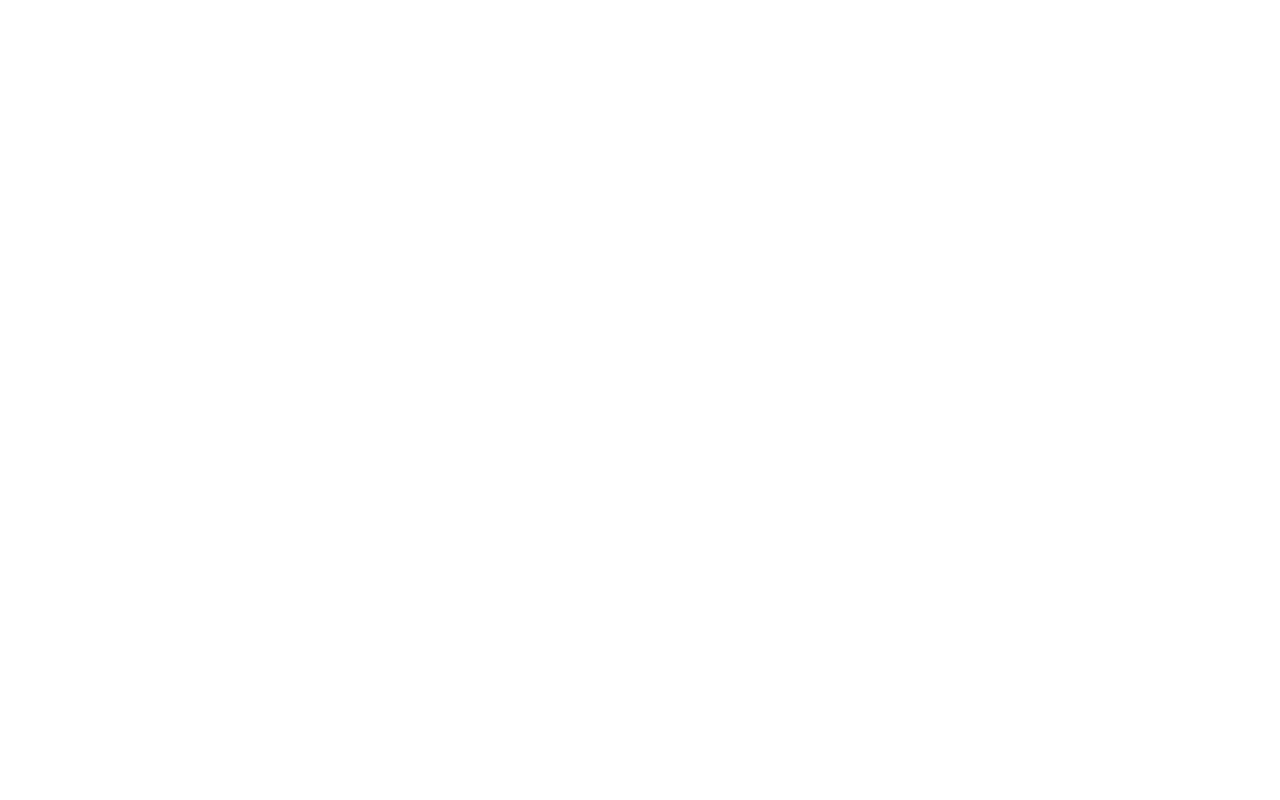
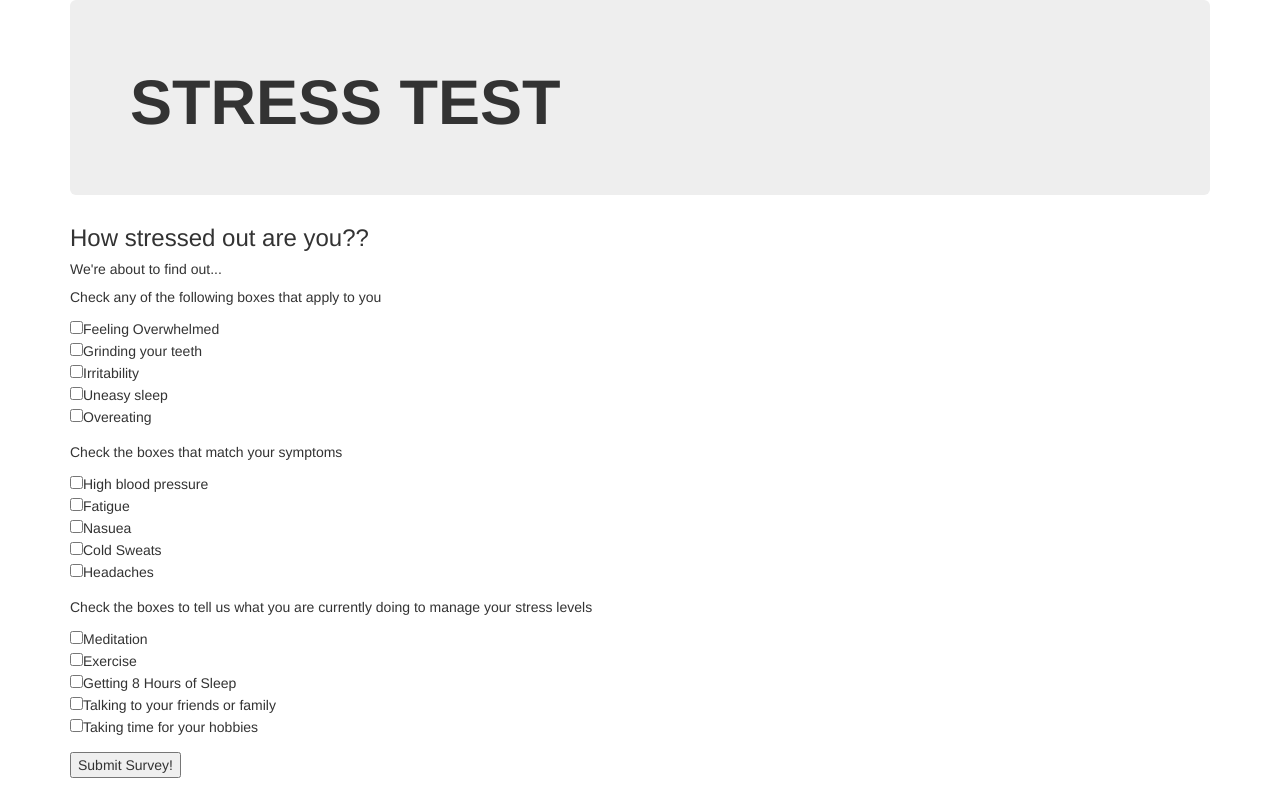
Before and after one commit to reidashwill/stress-test, a plain HTML site: page index.html in a window 1280 px wide. Drawn offline with Linux system fonts and the light colour scheme.

Commit message:
add all questions to survery and asign values based on positive or negative responses.

```diff
--- a/index.html
+++ b/index.html
@@ -3,9 +3,47 @@
 <head>
   <meta charset="UTF-8">
   <meta name="viewport" content="width=device-width, initial-scale=1.0">
-  <title>Document</title>
+  <link href="css/bootstrap.css" rel="stylesheet" type="text/css">
+  <link href="css/styles.css" rel="stylesheet" type="text/css">
+  <script src="js/jquery-3.4.1.js"></script>
+  <script src="js/scripts.js"></script>
+  <title>Stress Test</title>
 </head>
 <body>
+  <div class="container">
+    <div class="jumbotron">
+      <h1><b>STRESS TEST</b></h1>
+    </div>
+    <form id="stress-test">
+      <div class="form-group">
+        <h3>How stressed out are you??</h3>
+        <h5>We're about to find out...</h5>
+        <p>Check any of the following boxes that apply to you</p>
+        <input type="checkbox" name="warning-signs" value="-1">Feeling Overwhelmed<br>
+        <input type="checkbox" name="warning-signs" value="-1">Grinding your teeth<br>
+        <input type="checkbox" name="warning-signs" value="-1">Irritability<br>
+        <input type="checkbox" name="warning-signs" value="-1">Uneasy sleep<br>
+        <input type="checkbox" name="warning-signs" value="-1">Overeating<br>
+      </div>
+      <div class="form-group">
+        <p>Check the boxes that match your symptoms</p>
+        <input type="checkbox" name="symptoms" value="-1">High blood pressure<br>
+        <input type="checkbox" name="symptoms" value="-1">Fatigue<br>
+        <input type="checkbox" name="symptoms" value="-1">Nasuea<br>
+        <input type="checkbox" name="symptoms" value="-1">Cold Sweats<br>
+        <input type="checkbox" name="symptoms" value="-1">Headaches<br>
+      </div>
+      <div class="form-group">
+        <p>Check the boxes to tell us what you are currently doing to manage your stress levels</p>
+        <input type="checkbox" name="coping" value="1">Meditation<br>
+        <input type="checkbox" name="coping" value="1">Exercise<br>
+        <input type="checkbox" name="coping" value="1">Getting 8 Hours of Sleep<br>
+        <input type="checkbox" name="coping" value="1">Talking to your friends or family<br>
+        <input type="checkbox" name="coping" value="1">Taking time for your hobbies<br>
+      </div>
+      <button type="submit">Submit Survey!</button>
+    </form>
+  </div>
 
 </body>
 </html>
```
